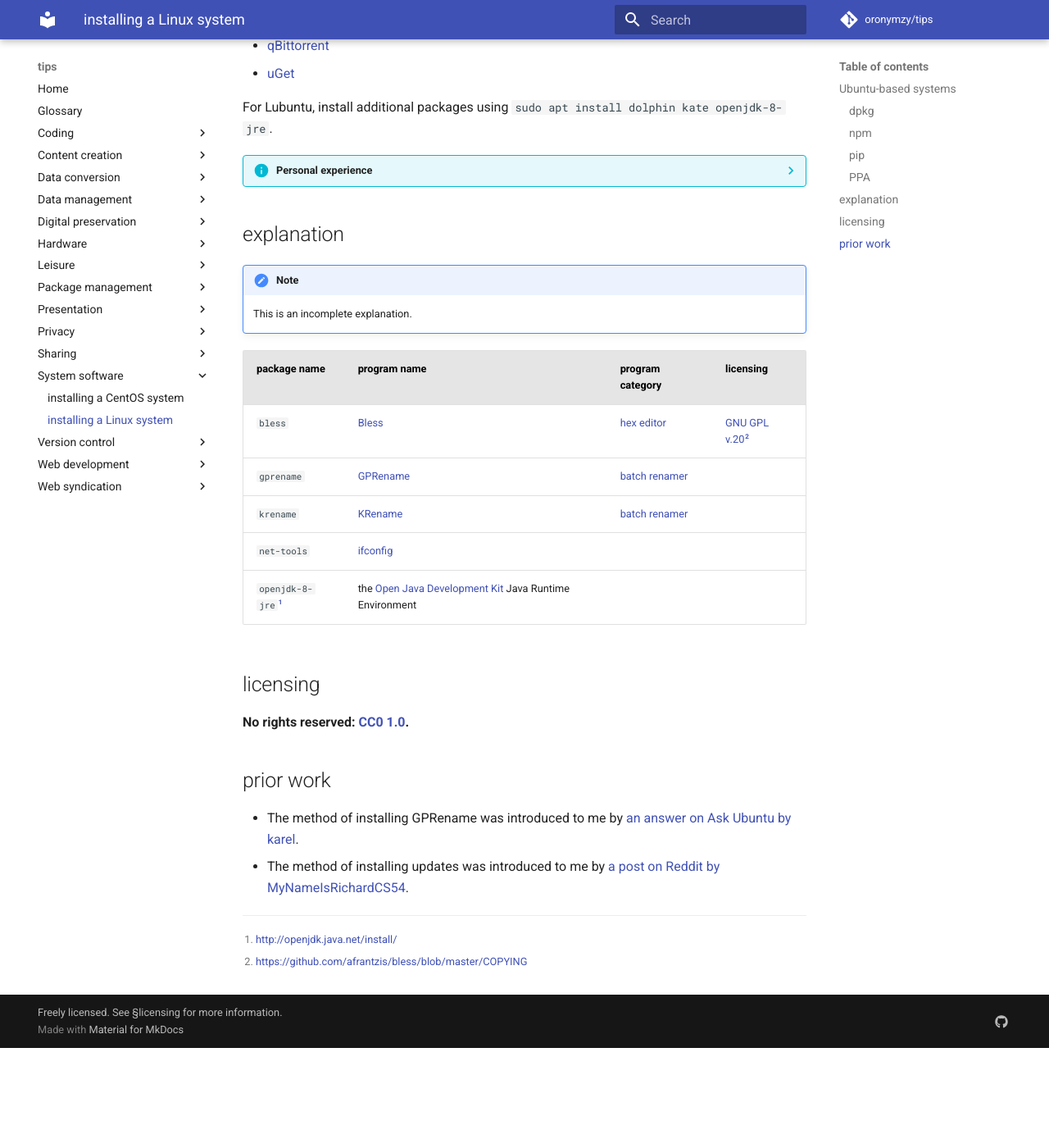
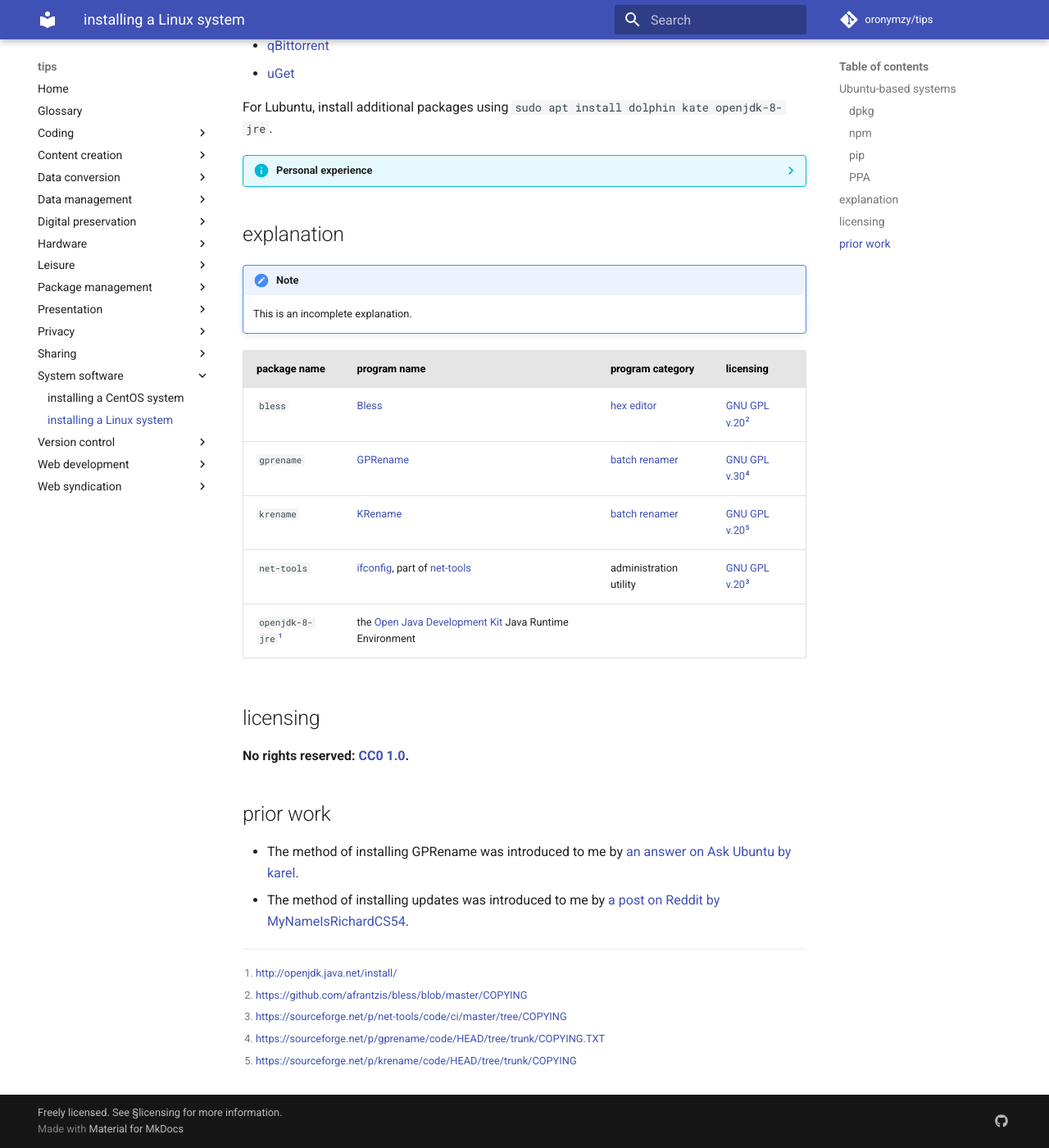
Before and after one commit to oronymzy/tips, an MkDocs documentation site: the page built from docs/insLnxS.md, in a window 1280 px wide and 1400 px high, scrolled down 1301 px. Shown: the whole window at 82% size. Built offline with MkDocs 1.6.1 and Material for MkDocs 9.7.7, drawn with Linux system fonts in a browser that asks for light colours; comment, search, counter and statistics services are not loaded; before the commit the page ends 2579 px from its top, so only the background shows below that.

Commit message:
Add information to explanation table, with footnotes

```diff
--- a/docs/insLnxS.md
+++ b/docs/insLnxS.md
@@ -48,9 +48,9 @@ For Lubuntu, install additional packages using `sudo apt install dolphin kate op
 | package name | program name | program category | licensing
 |:-|:-|:-|:-
 | `bless` | [Bless](https://github.com/afrantzis/bless) | [hex editor](https://en.wikipedia.org/wiki/Hex_editor) | [GNU GPL v.20](https://choosealicense.com/licenses/gpl-2.0/)[^insLnxS2]
-| `gprename` | [GPRename](http://gprename.sourceforge.net/) | [batch renamer](https://en.wikipedia.org/wiki/Batch_renaming)
-| `krename` | [KRename](https://www.krename.net/home/) | [batch renamer](https://en.wikipedia.org/wiki/Batch_renaming)
-| `net-tools` | [ifconfig](https://en.wikipedia.org/wiki/Ifconfig)
+| `gprename` | [GPRename](http://gprename.sourceforge.net/) | [batch renamer](https://en.wikipedia.org/wiki/Batch_renaming) | [GNU GPL v.30](https://choosealicense.com/licenses/gpl-3.0/)[^insLnxS4]
+| `krename` | [KRename](https://www.krename.net/home/) | [batch renamer](https://en.wikipedia.org/wiki/Batch_renaming) |  [GNU GPL v.20](https://choosealicense.com/licenses/gpl-2.0/)[^insLnxS5]
+| `net-tools` | [ifconfig](https://en.wikipedia.org/wiki/Ifconfig), part of [net-tools](https://sourceforge.net/p/net-tools/code/ci/master/tree/README) | administration utility | [GNU GPL v.20](https://choosealicense.com/licenses/gpl-2.0/)[^insLnxS3]
 | `openjdk-8-jre`[^insLnxS1] | the [Open Java Development Kit](https://en.wikipedia.org/wiki/OpenJDK) Java Runtime Environment
 
 ## licensing
```
Also changed, not shown: other parts of docs/insLnxS.md (+3 -0 lines).
